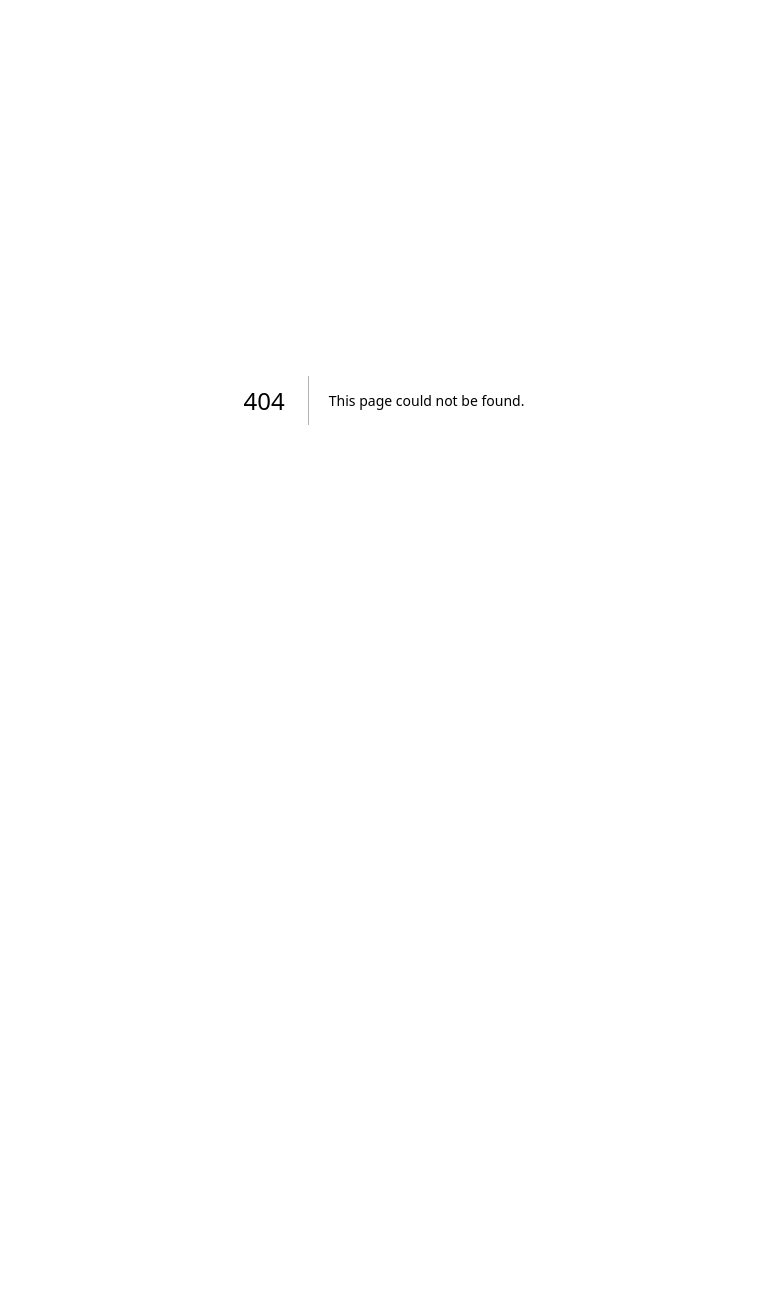
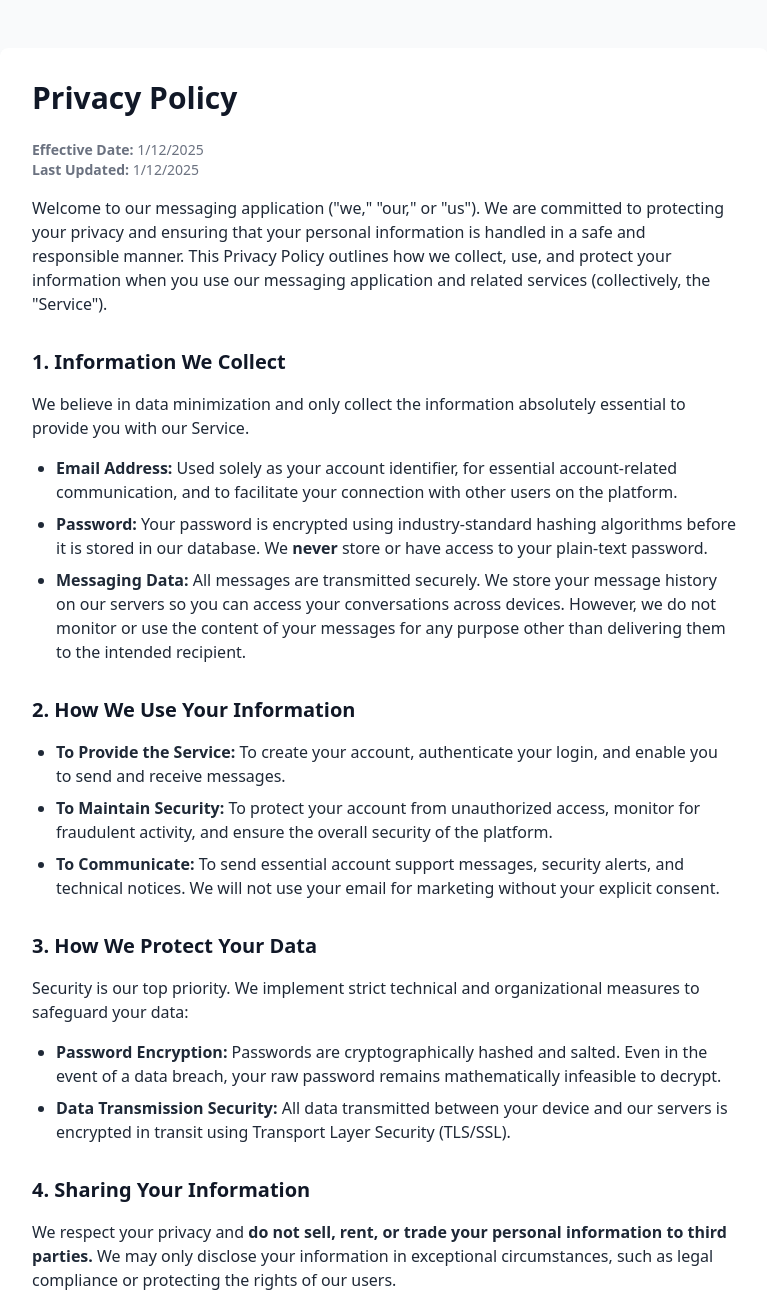
Before and after one commit to MrImmortal09/aboutme, a Next.js app: page /privacy-policy in a window 1280 px wide. Before the commit this address had no page. Shown: the top 1297 px of the page, without its empty margins (256-1023 px from the left). Before the commit the page ends 800 px from the top, so only its background shows below. Built offline with nearby package versions, Linux system fonts and the light colour scheme.

Commit message:
chore: add privacy and contact us page

```diff
--- /dev/null
+++ b/app/delete-account/page.tsx
@@ -0,0 +1,86 @@
+"use client";
+
+import React, { useState } from 'react';
+
+export default function DeleteAccount() {
+  const [email, setEmail] = useState('');
+  const [submitted, setSubmitted] = useState(false);
+
+  const handleSubmit = (e: React.FormEvent) => {
+    e.preventDefault();
+    if (email) {
+      setSubmitted(true);
+      // Here you would typically make an API call to record the deletion request
+    }
+  };
+
+  return (
+    <div className="min-h-screen bg-gray-50 flex flex-col justify-center py-12 px-4 sm:px-6 lg:px-8">
+      <div className="sm:mx-auto sm:w-full sm:max-w-md">
+        <h2 className="mt-6 text-center text-3xl font-extrabold text-gray-900">
+          Delete Your Account
+        </h2>
+        <p className="mt-2 text-center text-sm text-gray-600">
+          Enter your email address to request account deletion.
+        </p>
+      </div>
+
+      <div className="mt-8 sm:mx-auto sm:w-full sm:max-w-md">
+        <div className="bg-white py-8 px-4 shadow sm:rounded-lg sm:px-10">
+          {submitted ? (
+            <div className="rounded-md bg-green-50 p-4">
+              <div className="flex">
+                <div className="flex-shrink-0">
+                  {/* Success Icon */}
+                  <svg className="h-5 w-5 text-green-400" xmlns="http://www.w3.org/2000/svg" viewBox="0 0 20 20" fill="currentColor" aria-hidden="true">
+                    <path fillRule="evenodd" d="M10 18a8 8 0 100-16 8 8 0 000 16zm3.707-9.293a1 1 0 00-1.414-1.414L9 10.586 7.707 9.293a1 1 0 00-1.414 1.414l2 2a1 1 0 001.414 0l4-4z" clipRule="evenodd" />
+                  </svg>
+                </div>
+                <div className="ml-3">
+                  <h3 className="text-sm font-medium text-green-800">
+                    Request Received
+                  </h3>
+                  <div className="mt-2 text-sm text-green-700">
+                    <p>
+                      We have received your account deletion request. We will contact you at <strong>{email}</strong> within 2 business days to process this request.
+                    </p>
+                  </div>
+                </div>
+              </div>
+            </div>
+          ) : (
+            <form className="space-y-6" onSubmit={handleSubmit}>
+              <div>
+                <label htmlFor="email" className="block text-sm font-medium text-gray-700">
+                  Email address
+                </label>
+                <div className="mt-1">
+                  <input
+                    id="email"
+                    name="email"
+                    type="email"
+                    autoComplete="email"
+                    required
+                    value={email}
+                    onChange={(e) => setEmail(e.target.value)}
+                    className="appearance-none block w-full px-3 py-2 border border-gray-300 rounded-md shadow-sm placeholder-gray-400 focus:outline-none focus:ring-blue-500 focus:border-blue-500 sm:text-sm text-gray-900"
+                    placeholder="you@example.com"
+                  />
+                </div>
+              </div>
+
+              <div>
+                <button
+                  type="submit"
+                  className="w-full flex justify-center py-2 px-4 border border-transparent rounded-md shadow-sm text-sm font-medium text-white bg-red-600 hover:bg-red-700 focus:outline-none focus:ring-2 focus:ring-offset-2 focus:ring-red-500 transition-colors"
+                >
+                  Submit Deletion Request
+                </button>
+              </div>
+            </form>
+          )}
+        </div>
+      </div>
+    </div>
+  );
+}
--- /dev/null
+++ b/app/privacy-policy/page.tsx
@@ -0,0 +1,71 @@
+import React from 'react';
+
+export const metadata = {
+  title: 'Privacy Policy',
+  description: 'Privacy Policy for our messaging application',
+};
+
+export default function PrivacyPolicy() {
+  return (
+    <div className="min-h-screen bg-gray-50 text-gray-800 py-12 px-4 sm:px-6 lg:px-8">
+      <div className="max-w-3xl mx-auto bg-white p-8 rounded-lg shadow-sm">
+        <h1 className="text-3xl font-bold mb-6 text-gray-900">Privacy Policy</h1>
+
+        <p className="mb-4 text-sm text-gray-500">
+          <strong>Effective Date:</strong> {new Date().toLocaleDateString()}<br />
+          <strong>Last Updated:</strong> {new Date().toLocaleDateString()}
+        </p>
+
+        <p className="mb-6">
+          Welcome to our messaging application (&quot;we,&quot; &quot;our,&quot; or &quot;us&quot;). We are committed to protecting your privacy and ensuring that your personal information is handled in a safe and responsible manner. This Privacy Policy outlines how we collect, use, and protect your information when you use our messaging application and related services (collectively, the &quot;Service&quot;).
+        </p>
+
+        <h2 className="text-xl font-semibold mt-8 mb-4 text-gray-900">1. Information We Collect</h2>
+        <p className="mb-4">
+          We believe in data minimization and only collect the information absolutely essential to provide you with our Service.
+        </p>
+        <ul className="list-disc pl-6 mb-6 space-y-2">
+          <li><strong>Email Address:</strong> Used solely as your account identifier, for essential account-related communication, and to facilitate your connection with other users on the platform.</li>
+          <li><strong>Password:</strong> Your password is encrypted using industry-standard hashing algorithms before it is stored in our database. We <strong>never</strong> store or have access to your plain-text password.</li>
+          <li><strong>Messaging Data:</strong> All messages are transmitted securely. We store your message history on our servers so you can access your conversations across devices. However, we do not monitor or use the content of your messages for any purpose other than delivering them to the intended recipient.</li>
+        </ul>
+
+        <h2 className="text-xl font-semibold mt-8 mb-4 text-gray-900">2. How We Use Your Information</h2>
+        <ul className="list-disc pl-6 mb-6 space-y-2">
+          <li><strong>To Provide the Service:</strong> To create your account, authenticate your login, and enable you to send and receive messages.</li>
+          <li><strong>To Maintain Security:</strong> To protect your account from unauthorized access, monitor for fraudulent activity, and ensure the overall security of the platform.</li>
+          <li><strong>To Communicate:</strong> To send essential account support messages, security alerts, and technical notices. We will not use your email for marketing without your explicit consent.</li>
+        </ul>
+
+        <h2 className="text-xl font-semibold mt-8 mb-4 text-gray-900">3. How We Protect Your Data</h2>
+        <p className="mb-4">Security is our top priority. We implement strict technical and organizational measures to safeguard your data:</p>
+        <ul className="list-disc pl-6 mb-6 space-y-2">
+          <li><strong>Password Encryption:</strong> Passwords are cryptographically hashed and salted. Even in the event of a data breach, your raw password remains mathematically infeasible to decrypt.</li>
+          <li><strong>Data Transmission Security:</strong> All data transmitted between your device and our servers is encrypted in transit using Transport Layer Security (TLS/SSL).</li>
+        </ul>
+
+        <h2 className="text-xl font-semibold mt-8 mb-4 text-gray-900">4. Sharing Your Information</h2>
+        <p className="mb-6">
+          We respect your privacy and <strong>do not sell, rent, or trade your personal information to third parties.</strong> We may only disclose your information in exceptional circumstances, such as legal compliance or protecting the rights of our users.
+        </p>
+
+        <h2 className="text-xl font-semibold mt-8 mb-4 text-gray-900">5. Your Data Rights</h2>
+        <ul className="list-disc pl-6 mb-6 space-y-2">
+          <li><strong>Right to Access:</strong> You can request a copy of the personal data we hold about you.</li>
+          <li><strong>Right to Deletion:</strong> You have the right to permanently delete your account at any time. Upon account deletion, your email and hashed password will be permanently removed from our active servers.</li>
+          <li><strong>Right to Rectification:</strong> You can update or correct your email address at any time through the app settings.</li>
+        </ul>
+
+        <h2 className="text-xl font-semibold mt-8 mb-4 text-gray-900">6. Changes to This Privacy Policy</h2>
+        <p className="mb-6">
+          We may update this Privacy Policy from time to time. If we make significant changes, we will notify you by sending a notice to the email address associated with your account or by placing a prominent notice within the app.
+        </p>
+
+        <h2 className="text-xl font-semibold mt-8 mb-4 text-gray-900">7. Contact Us</h2>
+        <p className="mb-6">
+          If you have any questions, concerns, or requests regarding this Privacy Policy or how we handle your data, please contact our support team.
+        </p>
+      </div>
+    </div>
+  );
+}
```
